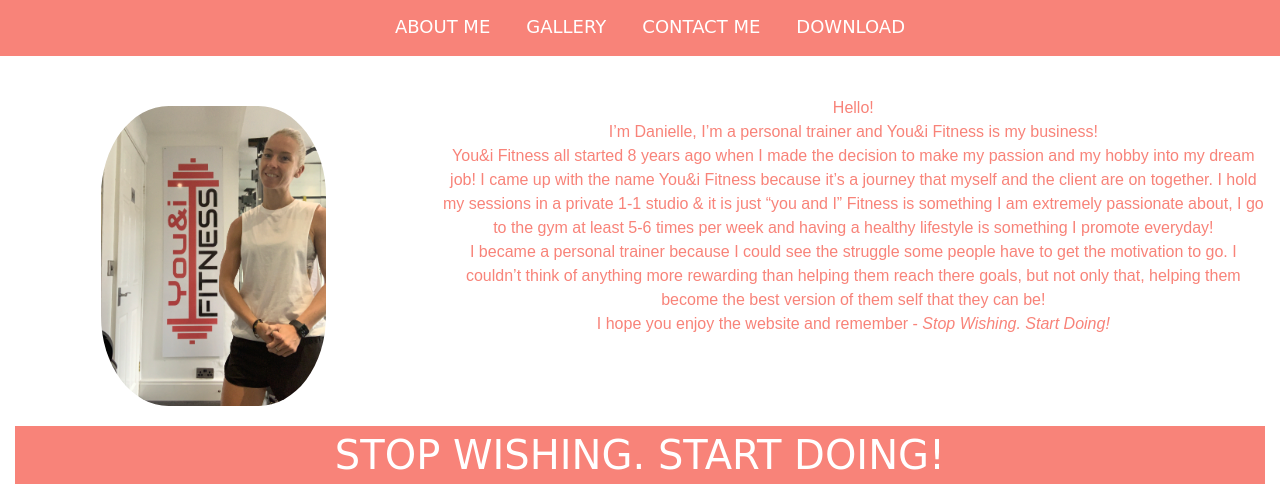
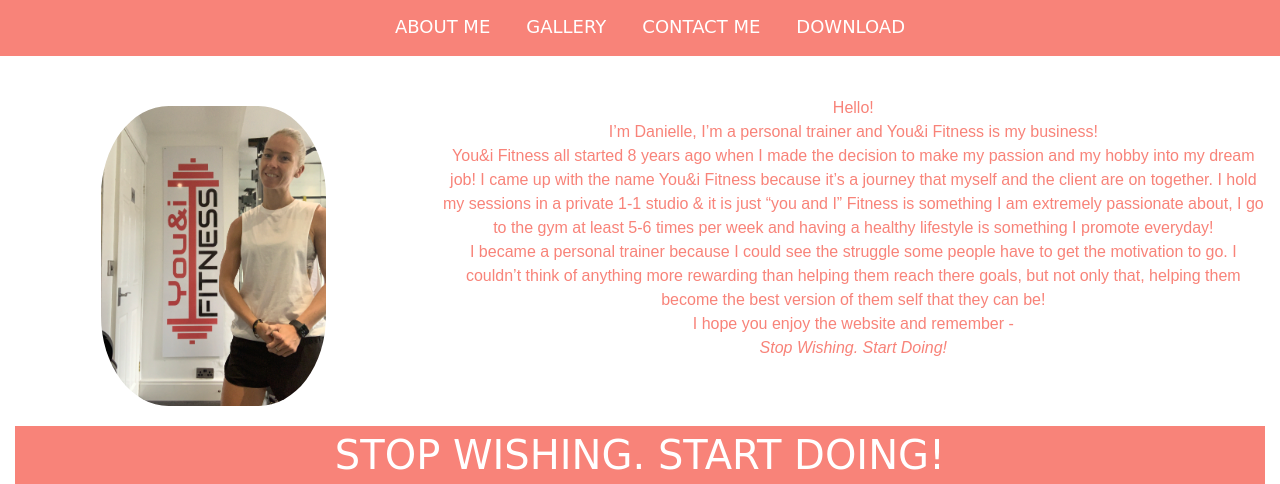
Before and after one commit to cnridley/youandi, a plain HTML site: page index.html in a window 1280 px wide. Shown: the part 281-765 px from the top of the page. Drawn offline with nearby package versions, Linux system fonts and the light colour scheme; a web font is replaced by a local one.

Commit message:
edited paragraph

```diff
--- a/index.html
+++ b/index.html
@@ -57,7 +57,7 @@
                     <p class="paragraph text-center">Hello! <br> I’m Danielle, I’m a personal trainer and You&i Fitness is my business! <br> You&i Fitness all started 8 years ago when I made the decision to make my passion and my hobby into my dream job! I came up with the name You&i
                         Fitness because it’s a journey that myself and the client are on together. I hold my sessions in a private 1-1 studio & it is just “you and I” Fitness is something I am extremely passionate about, I go to the gym at least 5-6 times
                         per week and having a healthy lifestyle is something I promote everyday! <br>I became a personal trainer because I could see the struggle some people have to get the motivation to go. I couldn’t think of anything more rewarding
-                        than helping them reach there goals, but not only that, helping them become the best version of them self that they can be!<br> I hope you enjoy the website and remember - <i>Stop Wishing. Start Doing!</i>
+                        than helping them reach there goals, but not only that, helping them become the best version of them self that they can be!<br> I hope you enjoy the website and remember - <br> <i>Stop Wishing. Start Doing!</i>
                     </p>
                     </div>
                     </div>
```
